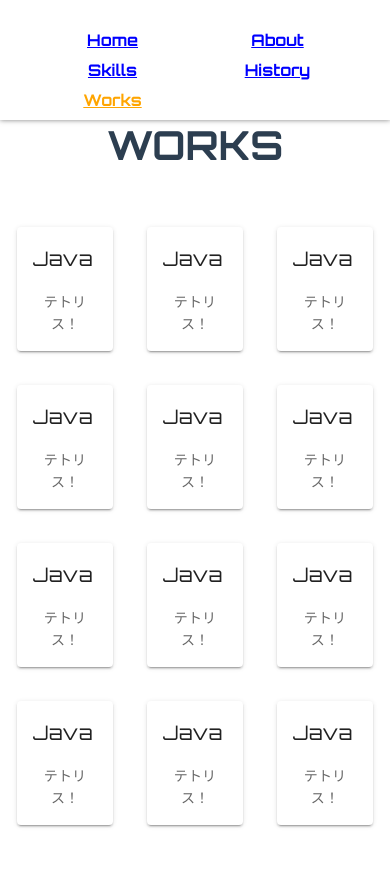
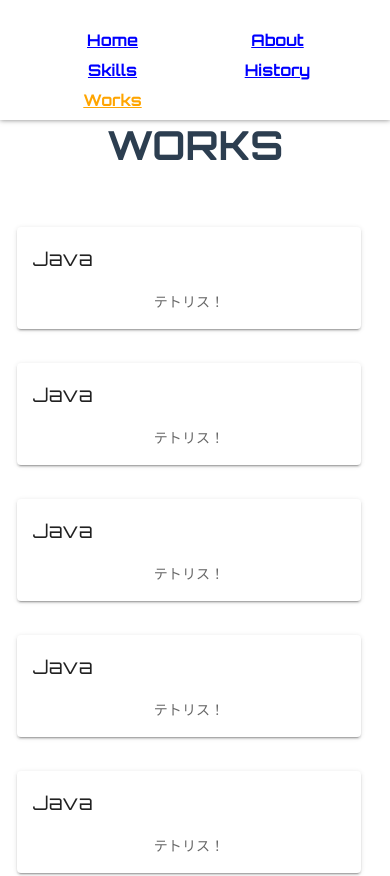
Before and after one commit to momo3159/tommy-portfolio, a Vue app: page /tommy-portfolio/works in a window 390 px wide. Shown: the top 876 px of the page. Built offline with nearby package versions, Linux system fonts and the light colour scheme.

Commit message:
support  responsive design

```diff
--- a/src/views/Works.vue
+++ b/src/views/Works.vue
@@ -2,9 +2,10 @@
   <div class="works">
     <span class="head">WORKS</span>
     <v-app>
-      <v-container class="mt-10">
+      <v-container class="mt-10 ms-auto">
         <v-row>
-          <v-col cols="4" v-for="link in url" v-bind:key="link">
+          <v-col cols="12" xs="12" sm="6" md="3" lg="3"
+                  v-for="link in url" v-bind:key="link">
             <v-card max-width="344" :href="link" v-bind:key="link" class="card">
               <v-card-title>Java</v-card-title>
               <v-card-text>テトリス！</v-card-text>
```
Also changed, not shown: 11 other files (tests, documents, lock files or other folders).
